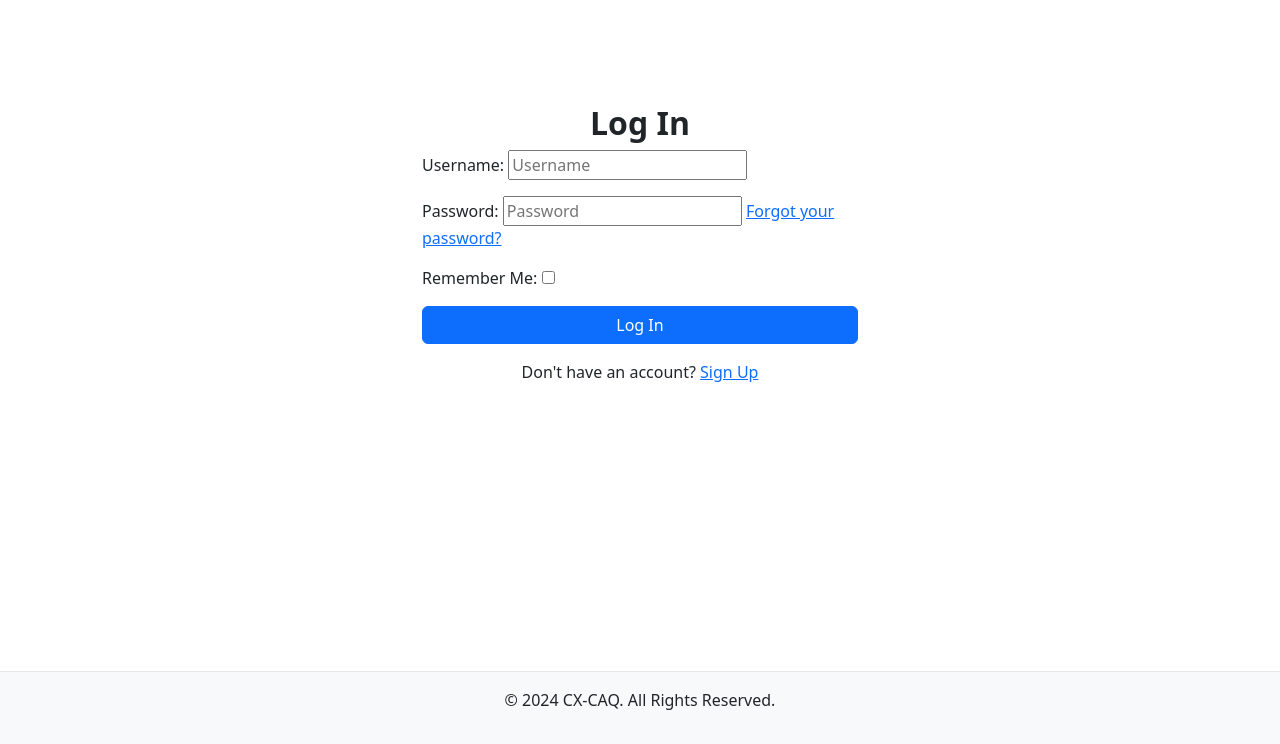
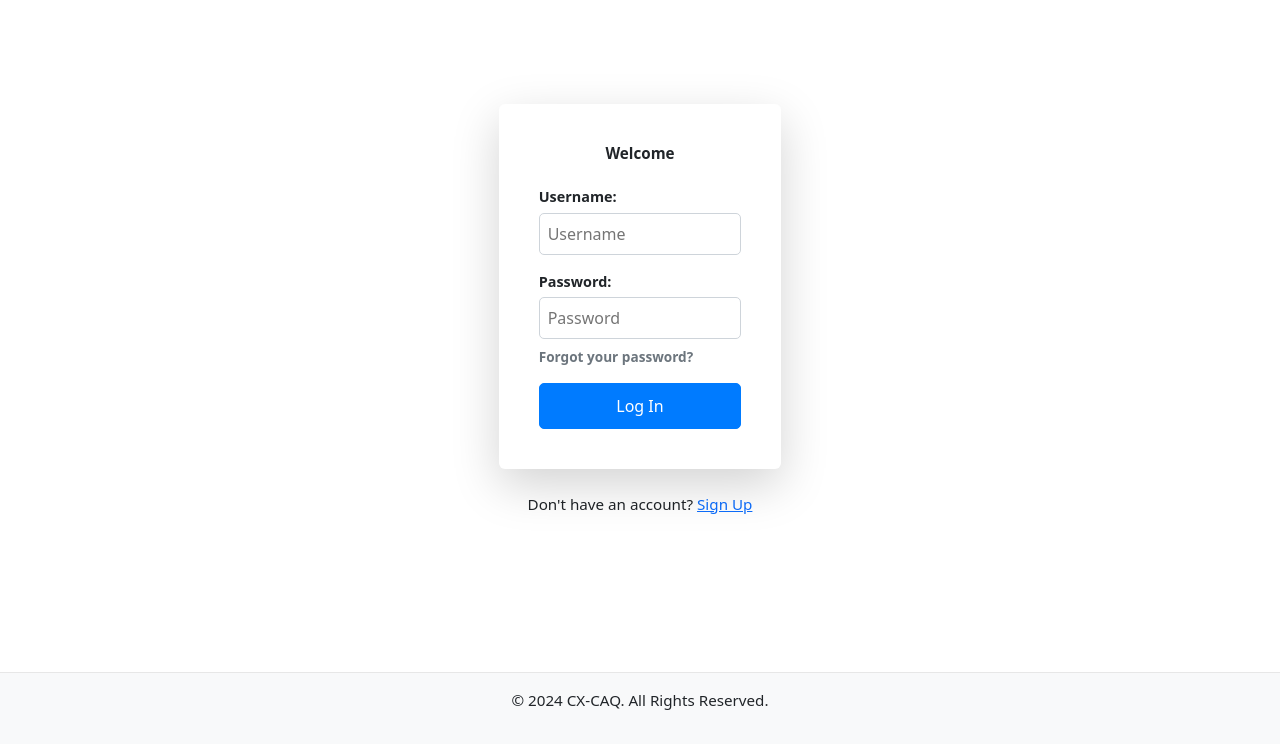
Before and after one commit to galindo89/currency-exchange-pgz, a Django app: page /accounts/login/ in a window 1280 px wide. Shown: the part 56-800 px from the top of the page. Run offline with Django 4.2, Linux system fonts and the light colour scheme.

Commit message:
improving UI of login page

```diff
--- a/static/css/style.css
+++ b/static/css/style.css
@@ -30,11 +30,100 @@ h1, h2, h3 {
     max-width: 100%;
 }
 
+/*login form and page*/
+
+.card {
+    padding: 1.5rem;
+    border-radius: 10px;
+    border: none;
+    box-shadow: 0 4px 6px rgba(0, 0, 0, 0.1);
+}
+
+/* General Form Styles */
+form {
+    width: 100%;
+}
+
+form p {
+    margin-bottom: 1rem; }
+
+form label {
+    font-weight: bold;
+    font-size: 0.9rem;
+    margin-bottom: 0.3rem;
+    display: block;
+}
+
+form input {
+    width: 100%;
+    border-radius: 5px;
+    padding: 0.5rem;
+    border: 1px solid #ced4da;
+    font-size: 1rem;
+    box-sizing: border-box;
+}
+
+/* Form Button Styles */
+form .btn-primary {
+    background-color: #007bff;
+    border-color: #007bff;
+    padding: 0.6rem;
+    font-size: 1rem;
+    border-radius: 5px;
+    transition: background-color 0.2s ease-in-out;
+}
+
+form .btn-primary:hover {
+    background-color: #0056b3;
+}
+
+/* Form Help Text Styles for Login form */
+p span.helptext {
+    display: block;
+    margin-top: 0.5rem;
+    text-align: left;
+    font-size: 0.85rem;
+    color: #6c757d;
+}
+
+
+p span.helptext a {
+    color: #6c757d;
+    text-decoration: none;
+    font-weight: bold;
+
+}
+
+p span.helptext a:hover {
+    color: #0056b3;
+    text-decoration: underline;
+}
+
+.text-center {
+    font-size: 0.95rem;
+}
+
+input#id_remember, label[for="id_remember"] {
+    display: none;
+}
+
 /* Mobile Styles */
 @media (max-width: 768px) {
 
     h1 {
         font-size: 1.5rem;
+    }
+
+    form input {
+        padding: 0.4rem;
+        font-size: 0.9rem;
+    }
+
+    form .btn-primary {
+        font-size: 0.9rem;
+        margin: 0 auto;
+        width: 30%;
+        display: block;
     }
 
 }
--- a/templates/account/login.html
+++ b/templates/account/login.html
@@ -5,16 +5,23 @@
 {% block content %}
 <div class="container mt-5">
     <div class="row justify-content-center">
-        <div class="col-md-6">
-            <h2 class="text-center">Log In</h2>
-            <form method="post">
-                {% csrf_token %}
-                {{ form.as_p }}
-                <div class="d-grid">
-                    <button type="submit" class="btn btn-primary">Log In</button>
+        <div class="col-md-6 col-lg-4">
+            <!-- Login Card  -->
+            <div class="card shadow-lg border-0 rounded">
+                <div class="card-body">
+                    <h3 class="text-center mb-4">Welcome</h3>
+                    <form method="post" novalidate>
+                        {% csrf_token %}
+                        <div class="mb-3">
+                            {{ form.as_p }}
+                        </div>
+                        <div class="d-grid mt-3">
+                            <button type="submit" class="btn btn-primary btn-block">Log In</button>
+                        </div>
+                    </form>
                 </div>
-            </form>
-            <p class="text-center mt-3">
+            </div>
+            <p class="text-center mt-4">
                 Don't have an account? <a href="{% url 'account_signup' %}">Sign Up</a>
             </p>
         </div>
```
